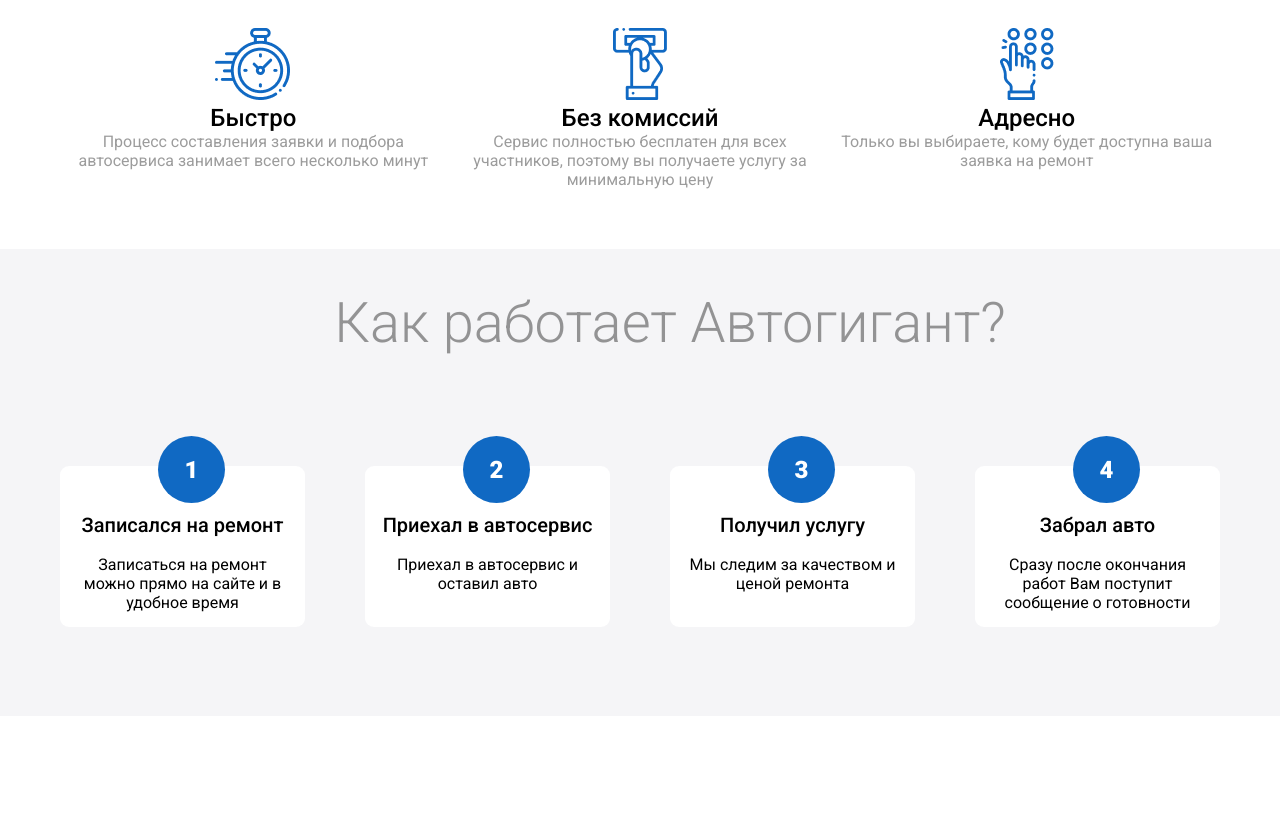
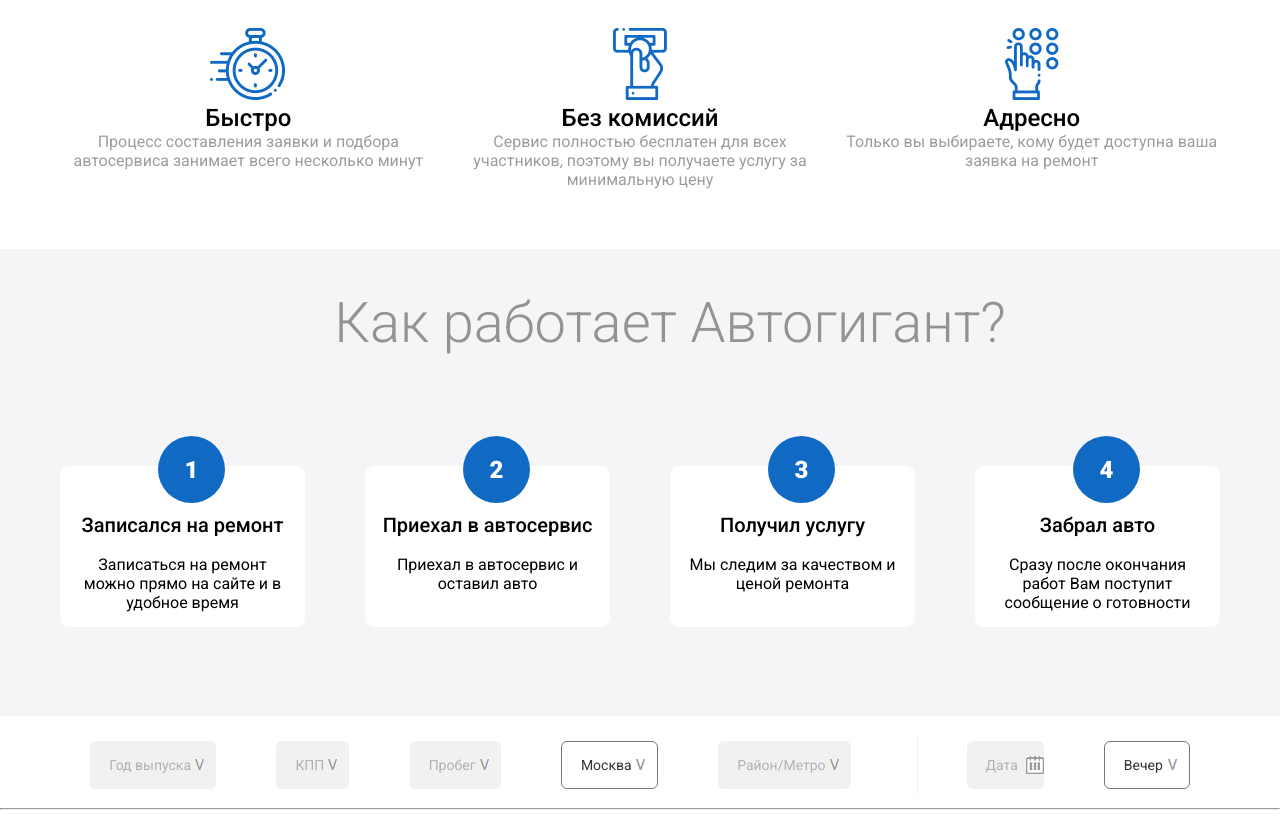
Before and after one commit to SergeyShashin/autogigant, a website: page index.html in a window 1280 px wide. Shown: the part 650-1485 px from the top of the page. Before the commit the page ends 1366 px from the top, so only its background shows below. Drawn offline with Linux system fonts and the light colour scheme.

Commit message:
wrap-filtersCharacterCarLocationTime done

```diff
--- a/index.html
+++ b/index.html
@@ -93,6 +93,36 @@
                 </div>
             </div>
         </div>
+
+        <div class="wrap-filtersCharacterCarLocationTime-cardsSto-map">
+            <div class="wrap-filtersCharacterCarLocationTime">
+                <select class="year" name="" id="">
+                    <option value="">Год выпуска</option>
+                </select>
+                <select class ="transmission" name="" id="">
+                    <option value="">КПП</option>
+                </select>
+                <select class="run" name="" id="">
+                    <option value="">Пробег</option>
+                </select>
+                <select class="city" name="" id="">
+                    <option value="">Москва</option>
+                </select>
+                <select class="district" name="" id="">
+                    <option value="">Район/Метро</option>
+                </select>
+                <span> </span>
+                <select class="date" name="" id="">
+                    <option value="">Дата</option>
+                </select>
+                <select class="time" name="" id="">
+                    <option value="">Вечер</option>
+                </select>
+            </div>
+        </div>
+
+        <hr>
+
     </div>
 
 </body>
--- a/scss/index.scss
+++ b/scss/index.scss
@@ -10,8 +10,20 @@
     text-decoration: none;
 }
 
+hr{
+    color:#C9CDDB;
+    margin: 19px 0 25px 0;
+}
+
 .align-center {
     text-align: center;
+}
+
+select {
+    -webkit-appearance: none;
+    -moz-appearance: none;
+    -ms-appearance: none;
+    appearance: none !important;
 }
 
 .wrap-site {}
@@ -23,6 +35,7 @@
 
 .wrap-logo-add-car-service-signin-registration {
     display: flex;
+    flex-wrap: wrap;
     justify-content: space-between;
 }
 
@@ -66,6 +79,7 @@
 
 .wrap-filters-and-car-service {
     display: flex;
+    flex-wrap: wrap;
     margin-top: 67px;
 }
 
@@ -101,10 +115,6 @@
     border-radius: 6px;
     padding: 13px 20px 13px 20px;
     border-style: none;
-    -webkit-appearance: none;
-    -moz-appearance: none;
-    -ms-appearance: none;
-    appearance: none !important;
 }
 
 .filters button {
@@ -170,6 +180,7 @@
 
 .wrap-advantages {
     display: flex;
+    flex-wrap: wrap;
     justify-content: center;
 }
 
@@ -177,6 +188,11 @@
 .nocommission,
 .targeted {
     flex: 1;
+}
+
+.nocommission {
+    margin-left: 15px;
+    margin-right: 15px;
 }
 
 .wrap-advantages h2 {
@@ -211,6 +227,7 @@
 
 .wrap-algoritm {
     display: flex;
+    flex-wrap: wrap;
     justify-content: space-between;
 }
 
@@ -257,13 +274,100 @@
     color: #000000;
 }
 
+.wrap-filtersCharacterCarLocationTime-cardsSto-map {
+    padding: 25px 60px 0 60px;
+}
+
+.wrap-filtersCharacterCarLocationTime {
+    display: flex;
+    flex-wrap: wrap;
+    justify-content: space-around;
+}
+
+.wrap-filtersCharacterCarLocationTime select {
+    padding: 15px 25px 15px 19px;
+}
+.wrap-filtersCharacterCarLocationTime span {
+    border-top: 1px solid #f1f1f1;
+    width: 60px;
+    transform: rotate(-90deg);
+}
+.date{
+   margin-left:-35px !important;
+}
+
+.year,
+.transmission,
+.run,
+.district
+ {
+    background: #f1f1f1  right no-repeat;
+    background-image:url(/img/arrowGrayOnGray.png);
+    border-radius: 6px;
+    font-weight: normal;
+    font-size: 14px;
+    line-height: 16px;
+    color: #b1b1b1;
+    border-style: none;
+}
+
+.city,
+.time {
+    font-weight: normal;
+    font-size: 14px;
+    line-height: 16px;
+    color: #333333;
+    border-radius: 6px;
+    background:url(/img/arrowGrayonWhite.png) right no-repeat;
+}
+
+.date{
+    background: #f1f1f1  right no-repeat;
+    background-image:url(/img/calendar.png);
+    border-radius: 6px;
+    font-weight: normal;
+    font-size: 14px;
+    line-height: 16px;
+    color:#b1b1b1;
+    border-style: none;
+}
+
+
+
 @media screen and (max-width: 600px) {
 
-    .wrap-logo-add-car-service-signin-registration,
-    .wrap-filters-and-car-service,
-    .wrap-advantages,
-    .wrap-algoritm {
-        flex-wrap: wrap;
+    .header,
+    .how-working-autogigant,
+    .why-autogigant {
+        padding: 0 30px 0 30px;
     }
 
+    .how-working-autogigant h1,
+    .why-autogigant h1 {
+        font-size: 36px;
+    }
+
+    .algoritm {
+        margin-right: 15px;
+    }
+
+    .quantity-car-service {
+        background: url(/img/87e37e53039383for600.png) center no-repeat;
+    }
 }
+
+@media screen and (max-width: 320px) {
+
+    .how-working-autogigant h1,
+    .why-autogigant h1 {
+        font-size: 36px;
+    }
+
+    .algoritm {
+        margin-right: 0;
+    }
+
+    .quantity-car-service {
+        background: url(/img/87e37e53039383for320.png) center no-repeat;
+    }
+}
```
Also changed, not shown: img/87e37e53039383for320.png (added), img/87e37e53039383for600.png (added), img/arrowGrayOnGray.png (added), img/arrowGrayonWhite.png (added), img/calendar.png (added), index.css.
